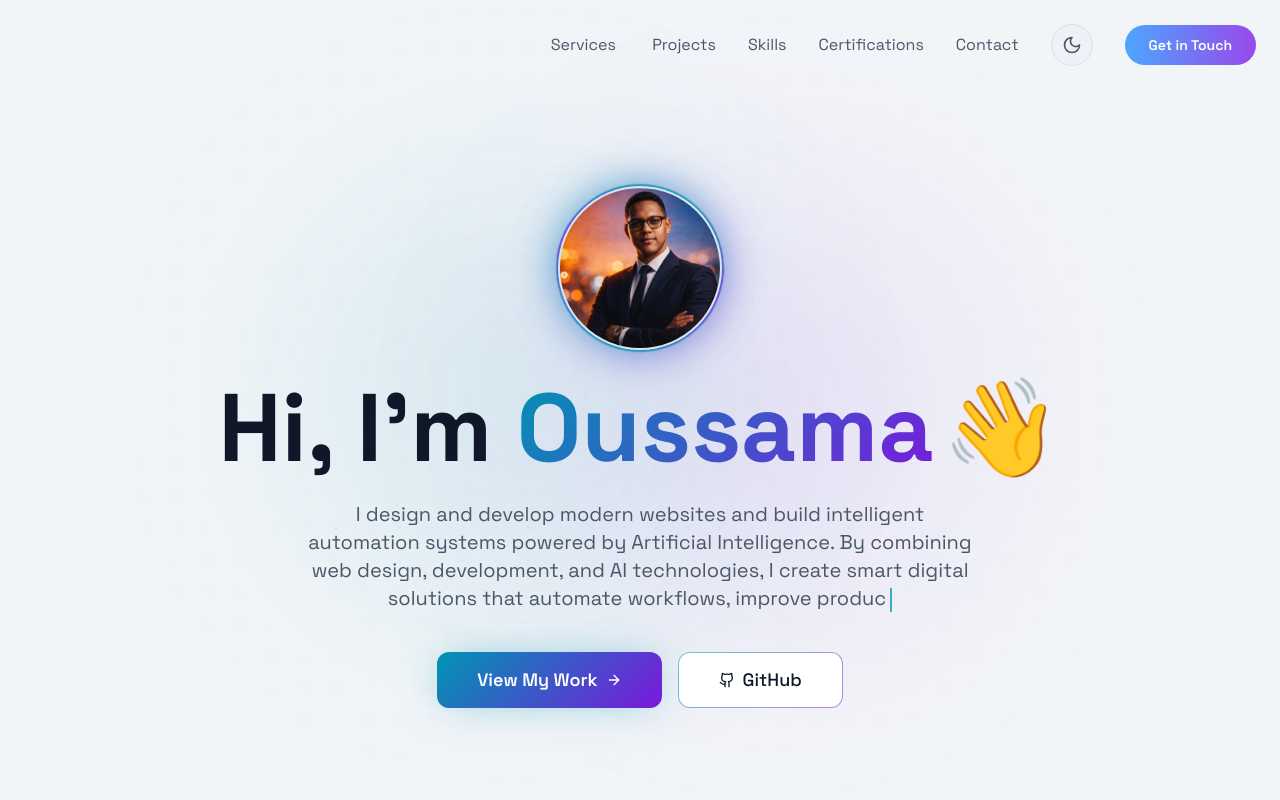
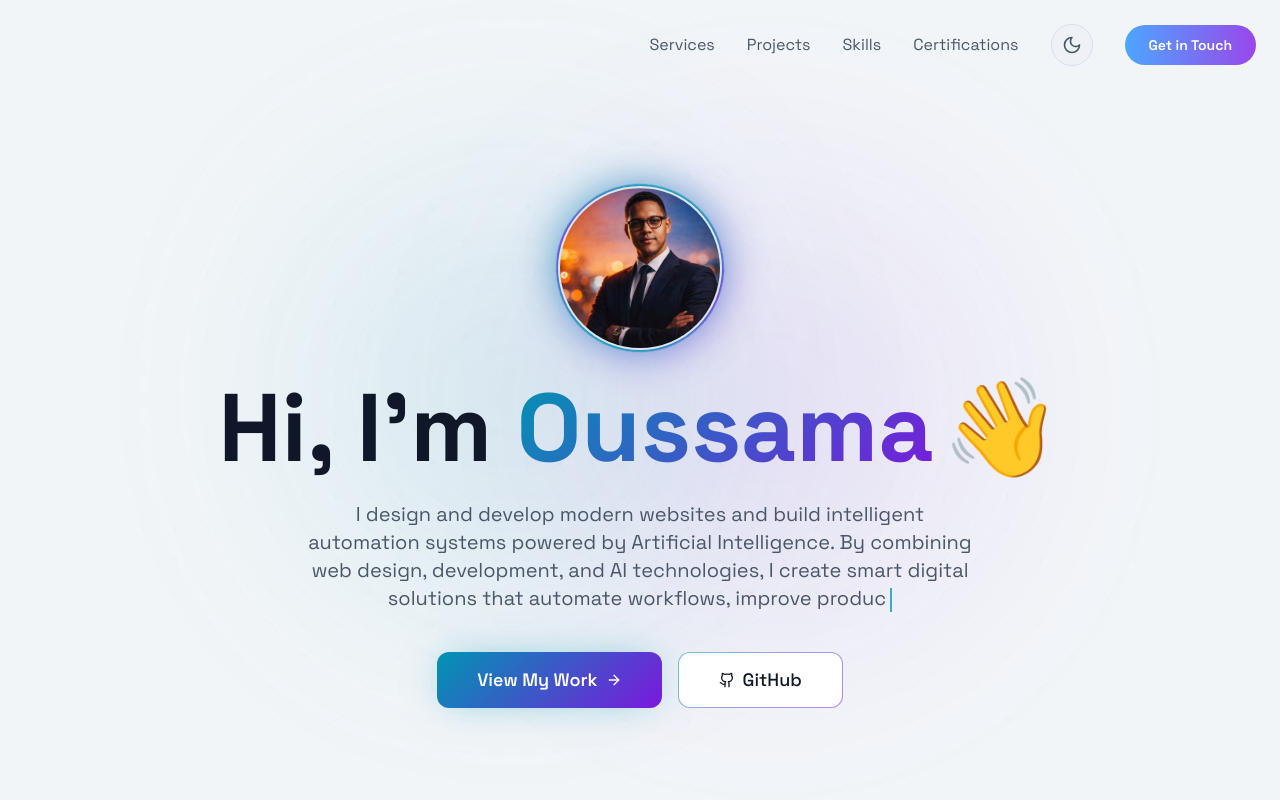
Before and after one commit to oussamarca/oussamaabdel, a React (Vite) app: page / in a window 1280 px wide. Shown: the top 800 px of the page. Built offline with nearby package versions, Linux system fonts and the light colour scheme; the HTML template or start-up script is replaced by a standard one.

Commit message:
Changes
Co-authored-by: oussamarca <161063766+oussamarca@users.noreply.github.com>

```diff
--- a/src/components/layout/Navbar.tsx
+++ b/src/components/layout/Navbar.tsx
@@ -7,7 +7,7 @@ const navLinks = [{
   name: "Services",
   href: "#services"
 }, {
-  name: "\u00a0Projects",
+  name: "Projects",
   href: "#projects"
 }, {
   name: "Skills",
@@ -15,9 +15,6 @@ const navLinks = [{
 }, {
   name: "Certifications",
   href: "#certifications"
-}, {
-  name: "Contact",
-  href: "#contact"
 }];
 
 export const Navbar = () => {
```
